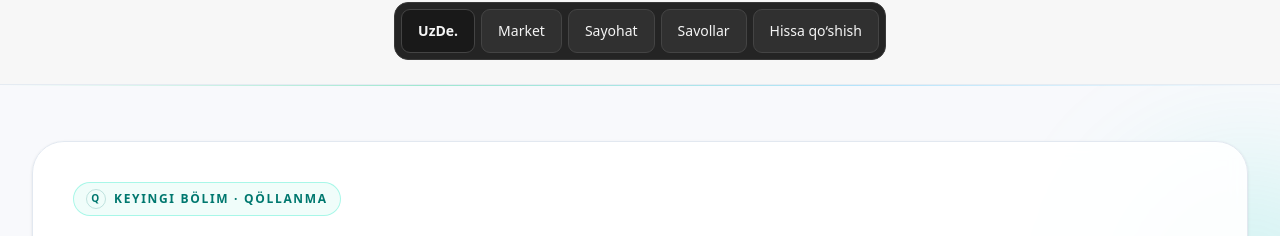
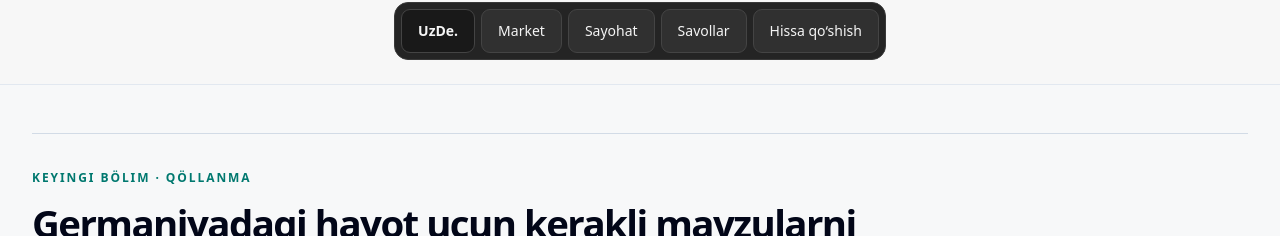
Before and after one commit to ZafarUsarov/vatandoshlar-portal, a Next.js app: page /uz/news in a window 1280 px wide. Shown: the part 716-952 px from the top of the page. Built offline with nearby package versions, Linux system fonts and the light colour scheme; no server answers; the database is empty.

Commit message:
fix(news): adopt compact section promo design

```diff
--- a/app/news/page.tsx
+++ b/app/news/page.tsx
@@ -150,7 +150,7 @@ export default async function NewsPage() {
         </Container>
       </main>
 
-      <SectionPromo target="guide" />
+      <SectionPromo target="guide" variant="compact" />
 
       <Footer variant="editorial" />
     </>
```
